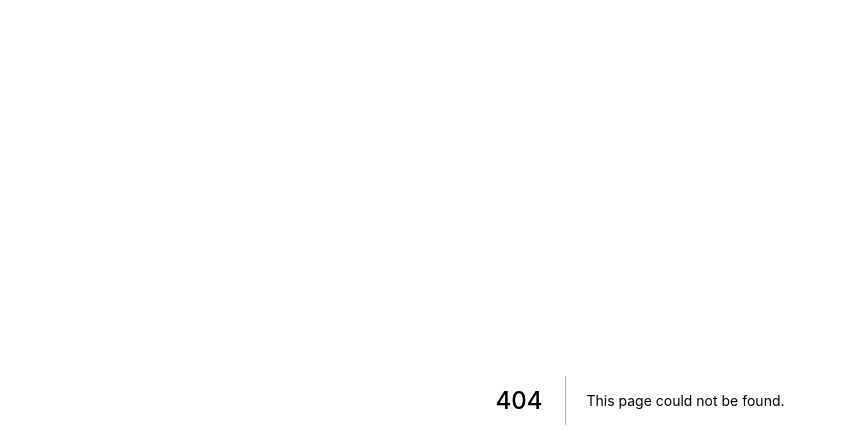
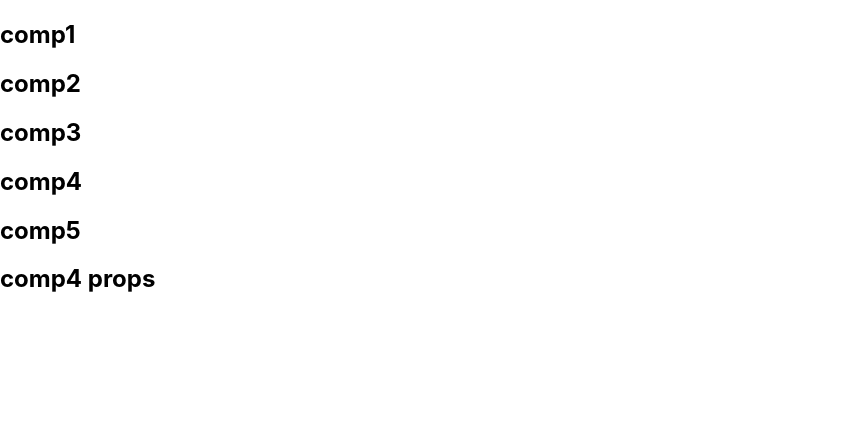
Before and after one commit to AmandaCleto/cod3r--nextjs-and-react, a Next.js app in the folder react--exercises/: page /module/test in a window 1280 px wide. Before the commit this address had no page. Shown: the top 448 px of the page, without its empty margins (0-846 px from the left). Built offline with nearby package versions, Linux system fonts and the light colour scheme.

Commit message:
learning about modules

```diff
--- /dev/null
+++ b/react--exercises/components/module/functions.jsx
@@ -0,0 +1,26 @@
+export function Comp1() {
+    return <h2>comp1</h2>;
+}
+
+export const Comp2 = function () {
+    return <h2>comp2</h2>;
+};
+
+export default function Comp3() {
+    return <h2>comp3</h2>;
+}
+
+export const Comp4 = () => <h2>comp4</h2>;
+
+//You can export all or some as once
+const Comp5 = () => {
+    return <h2>comp5</h2>;
+};
+
+const Comp6 = (props) => (
+    <div>
+        <h2>comp4 {props.msg}</h2>
+    </div>
+);
+
+export { Comp5, Comp6 };
--- /dev/null
+++ b/react--exercises/pages/module/test.jsx
@@ -0,0 +1,25 @@
+import React from 'react'
+import AnyNameYouWant2, { Comp1 as AnyNameYouWant1, Comp2, Comp4, Comp5, Comp6 } from '../../components/module/functions'
+
+/**
+    If there is no default exported functions from the path you are importing, you have to use {}, to receive the functions. You can use the function name or you can rename it using 'as', like:
+    import { Comp1 as AnyNameYouWant1 } from '...../....';
+
+
+    If the function is exported as default, you could call it like:
+    import AnyNameYouWant2 from '....../...';. This way you can name the default exported function as you wish. By the way, the exported default function can be an anonymous function
+*/
+
+
+export default function test() {
+  return (
+    <div>
+      <AnyNameYouWant1></AnyNameYouWant1>
+      <Comp2></Comp2>
+      <AnyNameYouWant2></AnyNameYouWant2>
+      <Comp4></Comp4>
+      <Comp5></Comp5>
+      <Comp6 msg="props"></Comp6 >
+    </div>
+  )
+}
```
